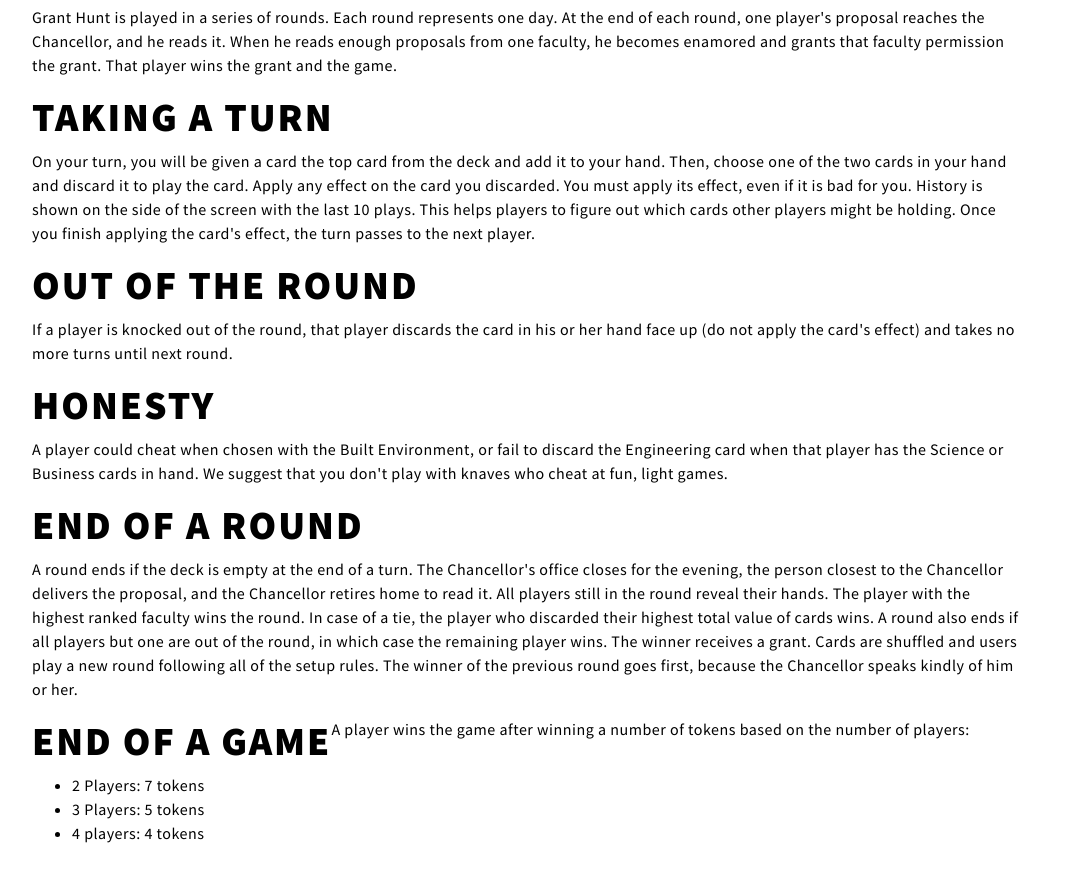
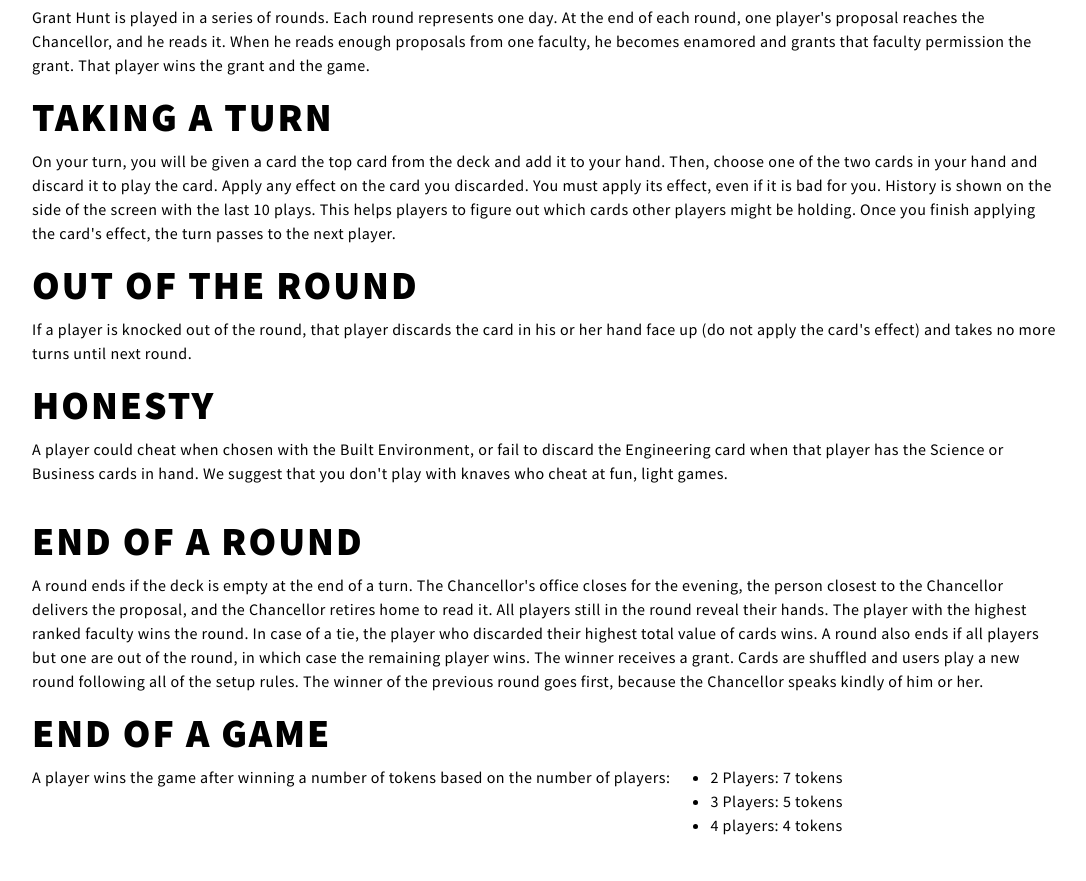
Before and after one commit to charleywong/Grant-Hunt, a website: page pages/rules.html in a window 1280 px wide. Shown: the part 617-1498 px from the top of the page, without its empty margins (96-1182 px from the left). Drawn offline with nearby package versions, Linux system fonts and the light colour scheme; files that its build step writes are made by us from their sources; no server answers; files whose address does not match are found by name.

Commit message:
fixed rules page text issue

```diff
--- a/pages/rules.html
+++ b/pages/rules.html
@@ -35,12 +35,15 @@
                 Make sure that the person closest to the chancellor holds your proposal at the end of the day, so it reaches him first!
             </p>
         </div>
-        <div class="row container">
+        <div class="container">
+            <div class="row">
                 <h1>GAME PLAY</h1>
                 <p>
                     Grant Hunt is played in a series of rounds. Each round represents one day. At the end of each round, one player's proposal reaches the Chancellor, and he reads it.
                     When he reads enough proposals from one faculty, he becomes enamored and grants that faculty permission the grant. That player wins the grant and the game.
                 </p>
+            </div>
+            <div class="row">
                 <h1>TAKING A TURN</h1>
                 <p>
                     On your turn, you will be given a card the top card from the deck and add it to your hand. Then, choose one of the two cards in your hand and discard it to play the card. Apply any effect on the card you discarded. You must apply its effect, even if it is bad for you.
@@ -48,14 +51,20 @@
 
                     Once you finish applying the card's effect, the turn passes to the next player.
                 </p>
+            </div>
+            <div class="row">
                 <h1>OUT OF THE ROUND</h1>
                 <p>
                     If a player is knocked out of the round, that player discards the card in his or her hand face up (do not apply the card's effect) and takes no more turns until next round.
                 </p>
+            </div>
+            <div class="row">
                 <h1>HONESTY</h1>
                 <p>
                     A player could cheat when chosen with the Built Environment, or fail to discard the Engineering card when that player has the Science or Business cards in hand. We suggest that you don't play with knaves who cheat at fun, light games.</p>
                 </p>
+            </div>
+            <div class="row">
                 <h1>END OF A ROUND</h1>
                 <p>
                     A round ends if the deck is empty at the end of a turn. The Chancellor's office closes for the evening, the person closest to the Chancellor delivers the proposal, and the Chancellor retires home to read it.
@@ -68,8 +77,11 @@
 
                     The winner of the previous round goes first, because the Chancellor speaks kindly of him or her.
                 </p>
-
+            </div>
+            <div class="row">
                 <h1>END OF A GAME</h1>
+            </div>
+            <div class="row">
                 <p>
                     A player wins the game after winning a number of tokens based on the number of players:
                     <ul>
@@ -79,6 +91,7 @@
                     </ul>
                 </p>
             </div>
+        </div>
     </section>
     <script src="/socket.io/socket.io.js"></script>
     <script>
```
Lines whose indentation alone changed are shown as unchanged.
